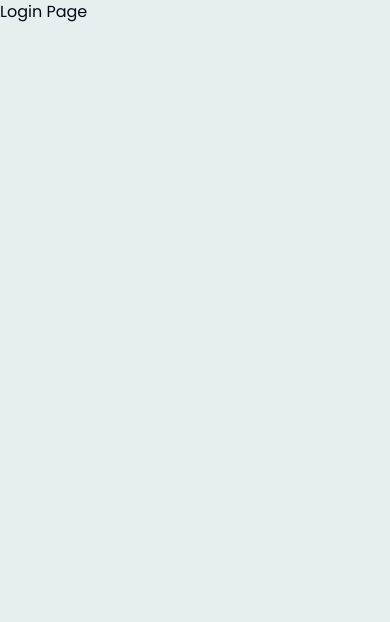
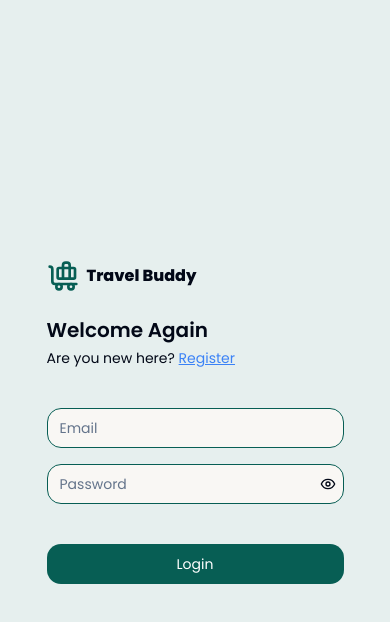
Before and after one commit to dev-faisal-ahmed/TravelBuddy-Client, a Next.js app: page /login in a window 390 px wide. Shown: the top 622 px of the page. Built offline with nearby package versions, Linux system fonts and the light colour scheme.

Commit message:
login page implemented

```diff
--- a/app/(auth)/login/page.tsx
+++ b/app/(auth)/login/page.tsx
@@ -1,3 +1,5 @@
+import { Login } from '@/components/pages/login';
+
 export default function LoginPage() {
-  return <div>Login Page</div>;
+  return <Login />;
 }
--- /dev/null
+++ b/components/pages/login/LoginForm.tsx
@@ -0,0 +1,32 @@
+'use client';
+
+import { PasswordInput } from '@/components/shared/form/PasswordInput';
+import { Button } from '@/components/ui/button';
+import { CustomInput } from '@/components/shared/form/CustomInput';
+import { useLogin } from './useLogin';
+
+export const LoginForm = () => {
+  const { form, onLogin } = useLogin();
+
+  const {
+    formState: { errors },
+  } = form;
+
+  return (
+    <form onSubmit={onLogin} className='mt-10 flex flex-col gap-4'>
+      <CustomInput
+        error={errors.email?.message}
+        placeholder='Email'
+        {...form.register('email')}
+      />
+
+      <PasswordInput
+        error={errors.password?.message}
+        placeholder='Password'
+        {...form.register('password')}
+      />
+
+      <Button className='mt-6'>Login</Button>
+    </form>
+  );
+};
--- a/components/pages/login/index.tsx
+++ b/components/pages/login/index.tsx
@@ -1 +1,34 @@
-export const LoginPage = () => {};
+import Image from 'next/image';
+import Link from 'next/link';
+import { Container } from '@/components/shared/Container';
+import { Logo } from '@/components/shared/Logo';
+import { LoginForm } from './LoginForm';
+
+export const Login = () => {
+  return (
+    <Container className='flex min-h-screen items-center justify-center'>
+      <main className='flex justify-center overflow-hidden rounded-2xl bg-transparent md:bg-white'>
+        <div className='hidden w-full md:block'>
+          <Image
+            className='h-full w-full'
+            src={'/images/auth-banner.png'}
+            height={500}
+            width={500}
+            alt='banner'
+          />
+        </div>
+        <div className='w-full p-6'>
+          <Logo />
+          <h2 className='mt-6 text-xl font-semibold'>Welcome Again</h2>
+          <p className='mt-1 text-sm'>
+            Are you new here?{' '}
+            <Link className='text-blue-500 underline' href={'/register'}>
+              Register
+            </Link>
+          </p>
+          <LoginForm />
+        </div>
+      </main>
+    </Container>
+  );
+};
--- /dev/null
+++ b/components/pages/login/loginAction.ts
@@ -0,0 +1,27 @@
+'use server';
+
+import { apiUrl } from '@/lib/data/apiUrl';
+import { fetchOption } from '@/lib/utils/fetchOptions';
+import { TLoginFormFields } from './useLogin';
+import { cookies } from 'next/headers';
+
+export const loginAction = async (payload: TLoginFormFields) => {
+  const response = await fetch(
+    apiUrl.login,
+    fetchOption({
+      method: 'POST',
+      body: {
+        email: payload.email.trim(),
+        password: payload.password,
+      },
+    }),
+  );
+
+  const data = await response.json();
+
+  if (data?.ok) {
+    cookies().set('token', data?.data?.token);
+  }
+
+  return data;
+};
--- /dev/null
+++ b/components/pages/login/useLogin.ts
@@ -0,0 +1,40 @@
+import { loginAction } from './loginAction';
+import { zodResolver } from '@hookform/resolvers/zod';
+import { useRouter } from 'next/navigation';
+import { useForm } from 'react-hook-form';
+import { toast } from 'sonner';
+import { z } from 'zod';
+
+const loginFormSchema = z.object({
+  email: z
+    .string({ required_error: 'Email is required' })
+    .email({ message: 'Provide an valid Email' }),
+
+  password: z
+    .string({ required_error: 'Password is required' })
+    .min(4, { message: 'Min Length is 4' }),
+});
+
+export type TLoginFormFields = z.infer<typeof loginFormSchema>;
+
+export const useLogin = () => {
+  const router = useRouter();
+  const form = useForm<TLoginFormFields>({
+    resolver: zodResolver(loginFormSchema),
+  });
+
+  const onLogin = form.handleSubmit(async (data) => {
+    try {
+      const response = await loginAction(data);
+      if (!response.ok) throw new Error(response.message);
+
+      toast.success(response.message);
+      router.push('/');
+    } catch (err: any) {
+      console.log(err);
+      toast.error(err.message || 'something went wrong');
+    }
+  });
+
+  return { form, onLogin };
+};
--- a/components/pages/register/useRegister.ts
+++ b/components/pages/register/useRegister.ts
@@ -39,9 +39,6 @@ export const useRegister = () => {
   });
 
   const onRegister = form.handleSubmit(async (data) => {
-    console.log('submitted');
-    console.log(data);
-
     try {
       const response = await registerAction(data);
       if (!response.ok) throw new Error(response.message);
```
